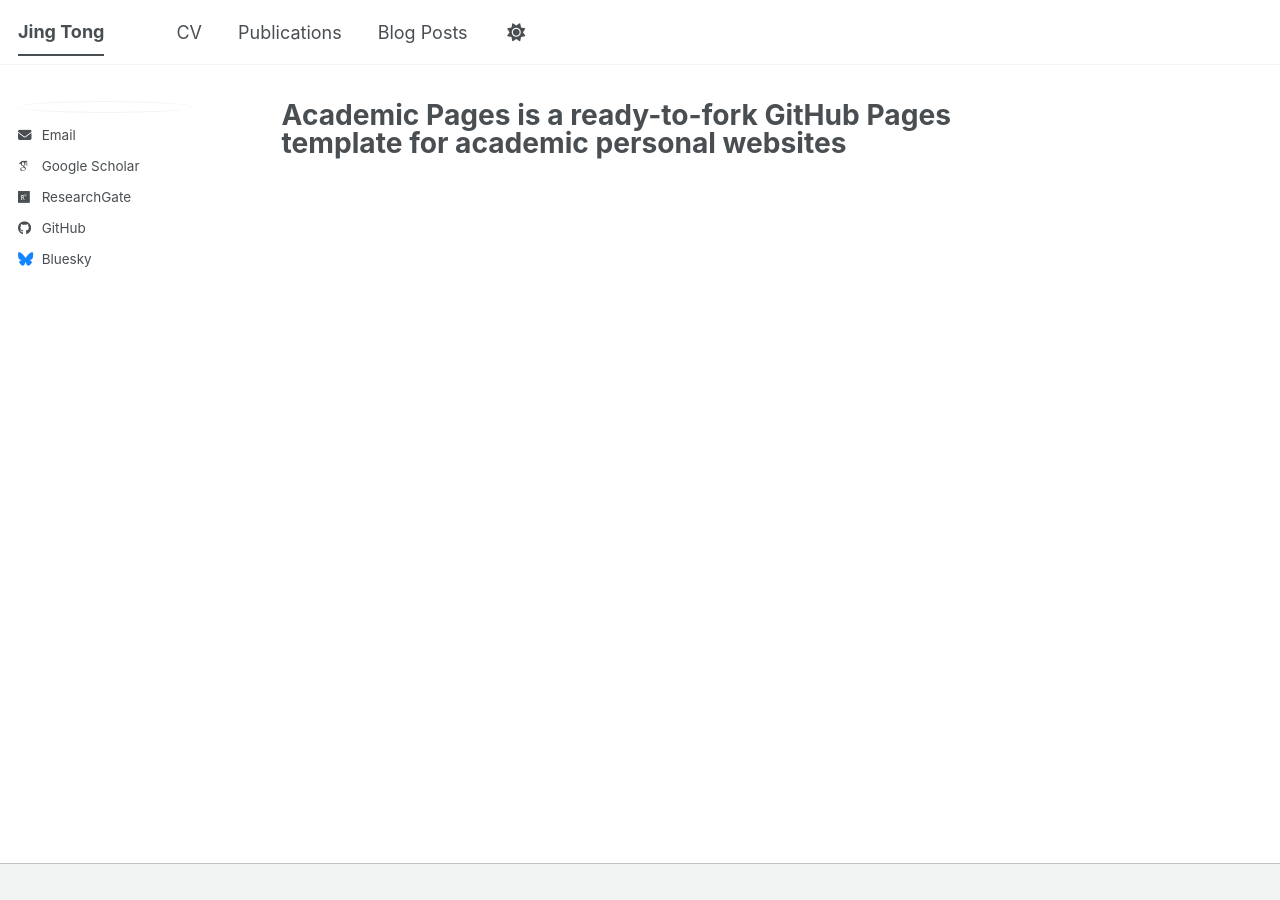
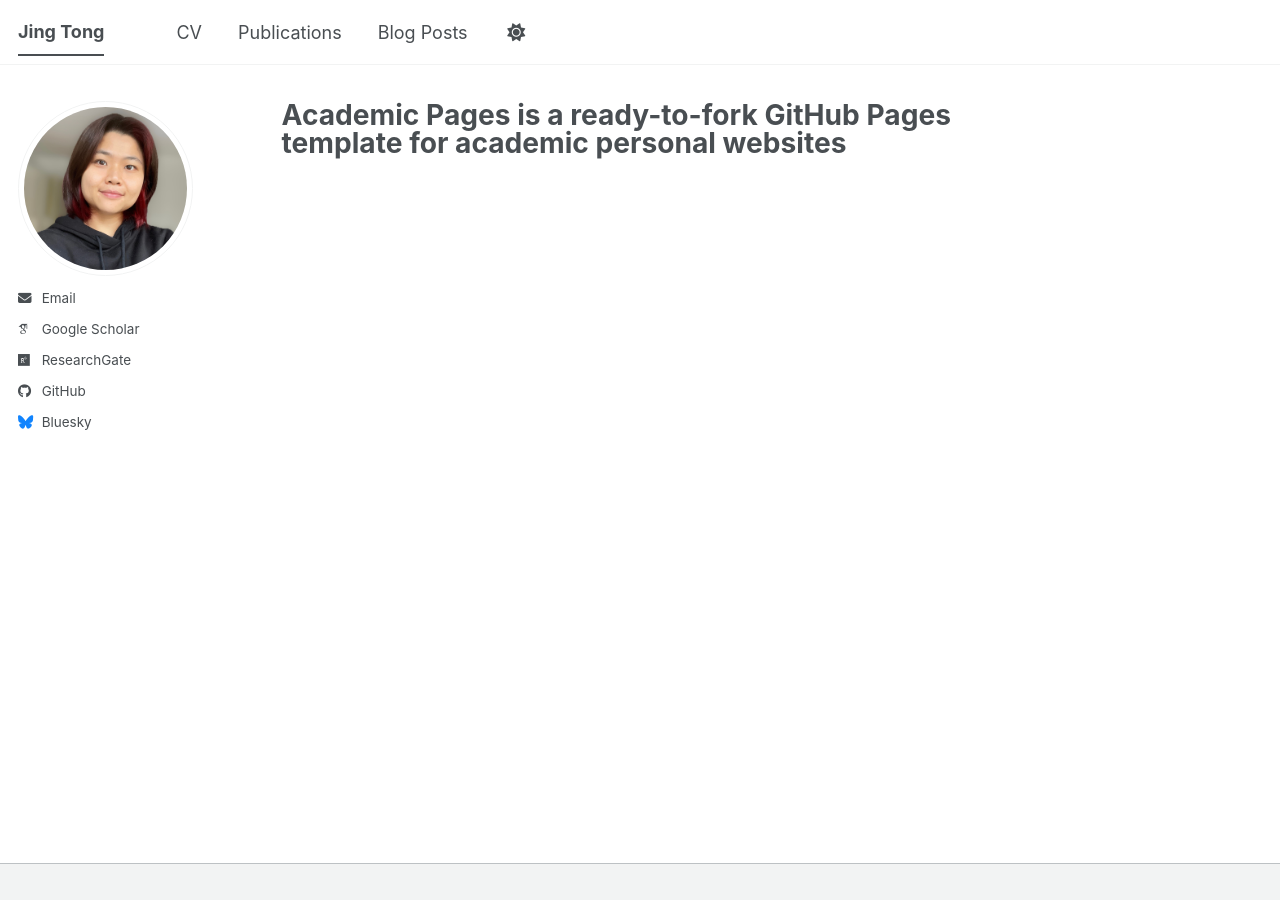
Before and after one commit to JingTong01/jingtong01.github.io, a Jekyll site: the page built from _pages/about.md, in a window 1280 px wide. Built offline with Jekyll 4.4.1, drawn with Linux system fonts in a browser that asks for light colours; some web fonts are replaced; a script bundle is joined from its source files by our own code; library files that are not in the unit come from our copies.

Commit message:
Update author-profile.html

```diff
--- a/_includes/author-profile.html
+++ b/_includes/author-profile.html
@@ -10,7 +10,7 @@
     {% if author.avatar contains "://" %}
     	<img src="{{ author.avatar }}" alt="{{ author.name }}"  fetchpriority="high" />
     {% else %}
-    	<img src="{{ author.avatar | prepend: "/images/" | prepend: base_path }}" class="author__avatar" alt="{{ author.name }}"  fetchpriority="high" />
+    	<img src="{{ author.avatar | prepend: base_path }}" class="author__avatar" alt="{{ author.name }}" fetchpriority="high" />
     {% endif %}
   </div>
 
```
